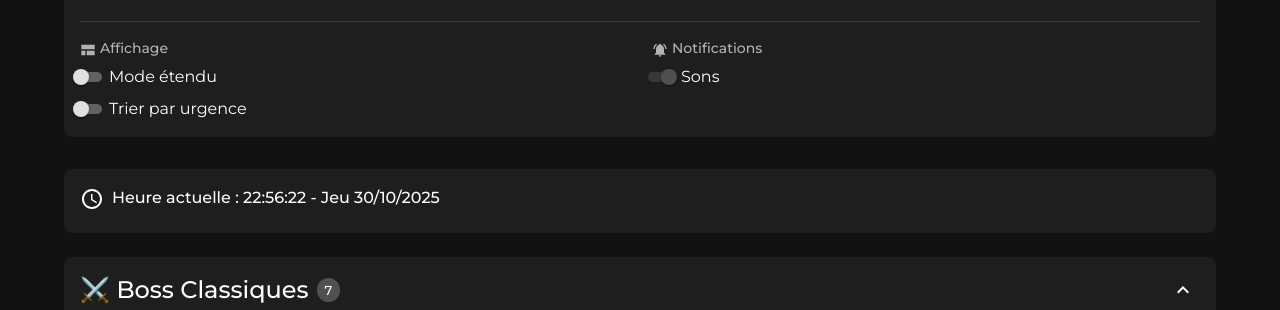
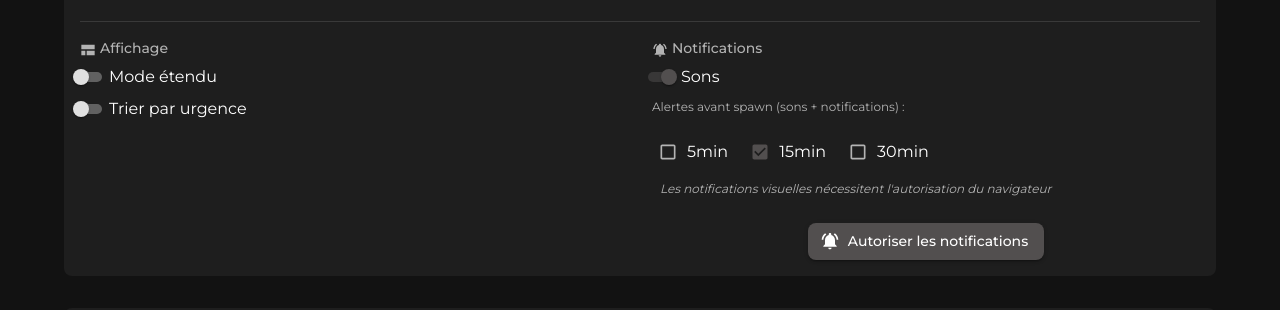
Before and after one commit to DrTulipe/Seibugun, a React (Vite) app: page /boss-tracker in a window 1280 px wide. Both pictures are taken after a click on the button 97 px from the left and 227 px from the top of the page. Shown: the part 239-549 px from the top of the page. Built offline with nearby package versions, Linux system fonts and the light colour scheme; no server answers.

Commit message:
fix notif

```diff
--- a/src/pages/BossTracker.tsx
+++ b/src/pages/BossTracker.tsx
@@ -28,7 +28,6 @@ import {
     Settings as SettingsIcon,
     ExpandMore as ExpandMoreIcon,
     ExpandLess as ExpandLessIcon,
-    PlayArrow as TestIcon
 } from '@mui/icons-material'
 
 // Types pour les données des boss
@@ -557,59 +556,25 @@ const BossTracker: React.FC = () => {
 
     // Fonction pour envoyer une notification
     const sendNotification = (boss: Boss, timeUntil: string, interval: number) => {
-        if (notificationsEnabled && notificationPermission === 'granted') {
         const notification = new Notification(`${boss.name} spawn dans ${interval} minutes !`, {
             body: `Le boss ${boss.name} apparaîtra dans ${timeUntil}`,
             icon: '/seibugun_ico.jpg',
             tag: `${boss.id}-${interval}`,
         })
 
-            playNotificationSound(interval)
-
         // Fermer automatiquement après 10 secondes
         setTimeout(() => notification.close(), 10000)
     }
-    }
 
-    // Fonction de test pour les notifications
-    const testNotification = () => {
-        const testBoss: Boss = {
-            id: 'test',
-            name: 'Karanda',
-            color: '#9c27b0',
-            category: 'world',
-            spawns: []
-        }
 
-        if (notificationPermission === 'granted') {
-            sendNotification(testBoss, '15 minutes', 15)
-            setSnackbar({
-                open: true,
-                message: 'Notification de test envoyée ! 🔔',
-                severity: 'success'
-            })
-        } else if (notificationPermission === 'default') {
-            setSnackbar({
-                open: true,
-                message: 'Veuillez d\'abord autoriser les notifications',
-                severity: 'warning'
-            })
-        } else {
-            setSnackbar({
-                open: true,
-                message: 'Notifications refusées dans votre navigateur',
-                severity: 'error'
-            })
-        }
-    }
 
     // Mettre à jour l'heure chaque minute et vérifier les notifications
     useEffect(() => {
         const timer = setInterval(() => {
             setCurrentTime(new Date())
 
-            // Vérifier les notifications selon les intervalles sélectionnés
-            if (notificationsEnabled) {
+            // Vérifier les alertes selon les intervalles sélectionnés (sons + notifications)
+            if (soundEnabled || notificationsEnabled) {
                 const intervals = [
                     { key: 'min5', minutes: 5, enabled: notificationIntervals.min5 },
                     { key: 'min15', minutes: 15, enabled: notificationIntervals.min15 },
@@ -632,7 +597,16 @@ const BossTracker: React.FC = () => {
                                 currentNotifications.add(bossKey)
 
                                 if (!notifiedBosses.has(bossKey)) {
+                                    // Toujours jouer le son si activé (même sans permissions de notification)
+                                    if (soundEnabled) {
+                                        playNotificationSound(interval.minutes)
+                                    }
+
+                                    // Envoyer la notification visuelle seulement si autorisée
+                                    if (notificationsEnabled && notificationPermission === 'granted') {
                                         sendNotification(boss, timeUntil, interval.minutes)
+                                    }
+
                                     setNotifiedBosses(prev => new Set(prev).add(bossKey))
                                 }
                             } else if (interval.enabled && remainingMinutes > interval.minutes) {
@@ -995,7 +969,7 @@ const BossTracker: React.FC = () => {
                                         label="Sons"
                                     />
 
-                                    {notificationPermission === 'granted' && (
+                                    {notificationPermission === 'granted' ? (
                                         <>
                                             <FormControlLabel
                                                 control={
@@ -1045,28 +1019,69 @@ const BossTracker: React.FC = () => {
                                                             label="30min"
                                                         />
                                                     </Box>
-                                                    {/* <Box sx={{ mt: 2, display: 'flex', justifyContent: 'center' }}>
+
+                                                </Box>
+                                            )}
+                                        </>
+                                    ) : (
+                                        <>
+                                            {/* Paramètres toujours accessibles pour les sons */}
+                                            <Typography variant="caption" color="text.secondary" sx={{ display: 'block', mb: 1 }}>
+                                                Alertes avant spawn (sons + notifications) :
+                                            </Typography>
+                                            <Box sx={{ ml: 1 }}>
+                                                <Box sx={{ display: 'flex', gap: 1 }}>
+                                                    <FormControlLabel
+                                                        control={
+                                                            <Checkbox
+                                                                checked={notificationIntervals.min5}
+                                                                onChange={(e) => setNotificationIntervals(prev => ({ ...prev, min5: e.target.checked }))}
+                                                                size="small"
+                                                            />
+                                                        }
+                                                        label="5min"
+                                                    />
+                                                    <FormControlLabel
+                                                        control={
+                                                            <Checkbox
+                                                                checked={notificationIntervals.min15}
+                                                                onChange={(e) => setNotificationIntervals(prev => ({ ...prev, min15: e.target.checked }))}
+                                                                size="small"
+                                                            />
+                                                        }
+                                                        label="15min"
+                                                    />
+                                                    <FormControlLabel
+                                                        control={
+                                                            <Checkbox
+                                                                checked={notificationIntervals.min30}
+                                                                onChange={(e) => setNotificationIntervals(prev => ({ ...prev, min30: e.target.checked }))}
+                                                                size="small"
+                                                            />
+                                                        }
+                                                        label="30min"
+                                                    />
+                                                </Box>
+                                                <Typography variant="caption" color="text.secondary" sx={{ display: 'block', mt: 1, fontStyle: 'italic' }}>
+                                                    Les notifications visuelles nécessitent l'autorisation du navigateur
+                                                </Typography>
+                                            </Box>
+                                            <Box sx={{ mt: 2, display: 'flex', justifyContent: 'center' }}>
                                                 <Button
-                                                            variant="outlined"
-                                                            size="small"
-                                                            startIcon={<TestIcon />}
-                                                            onClick={testNotification}
+                                                    variant="contained"
+                                                    startIcon={<NotificationIcon />}
+                                                    onClick={requestNotificationPermission}
                                                     sx={{
                                                         textTransform: 'none',
-                                                                borderColor: 'primary.main',
-                                                                color: 'primary.main',
+                                                        backgroundColor: 'primary.main',
                                                         '&:hover': {
-                                                                    borderColor: 'primary.dark',
-                                                                    backgroundColor: 'primary.main',
-                                                                    color: 'white'
+                                                            backgroundColor: 'primary.dark'
                                                         }
                                                     }}
                                                 >
-                                                            Tester les notifications
+                                                    Autoriser les notifications
                                                 </Button>
-                                                    </Box> */}
                                             </Box>
-                                            )}
                                         </>
                                     )}
                                 </Box>
```
Lines whose indentation alone changed are shown as unchanged.
